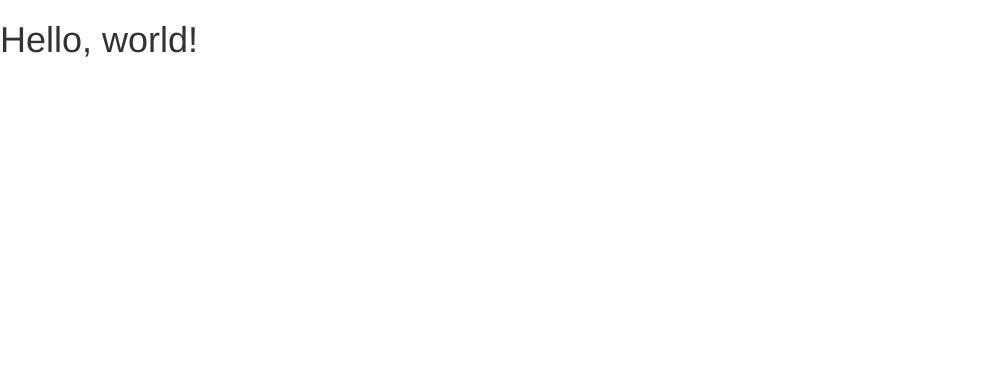
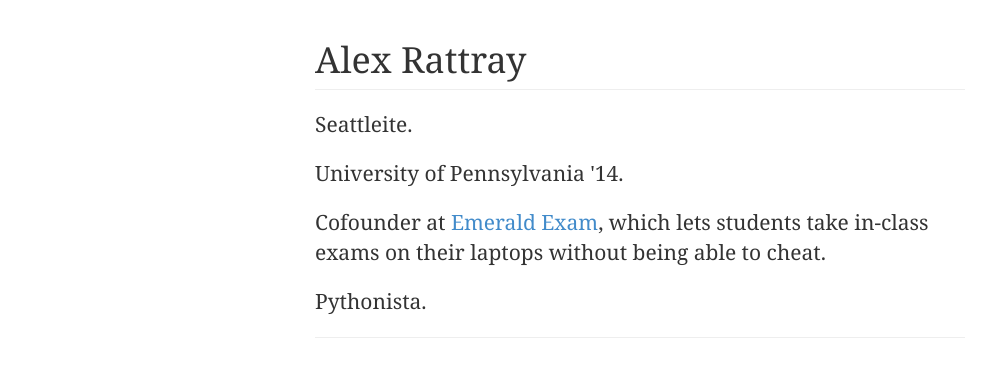
Before and after one commit to rattrayalex/rattrayalex.github.io, a Jekyll site: the page index.html, which Jekyll copies as it is, in a window 1280 px wide. Shown: the top 377 px of the page, without its empty margins (0-988 px from the left). Built offline with Jekyll 4.4.1, drawn with Linux system fonts in a browser that asks for light colours; Markdown is read by kramdown in place of the engine named in the settings.

Commit message:
initial writings

```diff
--- a/index.html
+++ b/index.html
@@ -4,7 +4,7 @@
     <title>Bootstrap 101 Template</title>
     <meta name="viewport" content="width=device-width, initial-scale=1.0">
     <!-- Bootstrap -->
-    <link href="css/bootstrap.min.css" rel="stylesheet">
+    <link href="/css/bootstrap.min.css" rel="stylesheet">
 
     <!-- HTML5 Shim and Respond.js IE8 support of HTML5 elements and media queries -->
     <!-- WARNING: Respond.js doesn't work if you view the page via file:// -->
@@ -12,10 +12,33 @@
       <script src="https://oss.maxcdn.com/libs/html5shiv/3.7.0/html5shiv.js"></script>
       <script src="https://oss.maxcdn.com/libs/respond.js/1.3.0/respond.min.js"></script>
     <![endif]-->
+
+    <style>
+      h1, p, a {
+        font-family: Georgia, 'Times New Roman', Serif;
+      }
+      .container {
+        margin: auto;
+        max-width: 680px;
+      }
+    </style>
   </head>
   <body>
-    <h1>Hello, world!</h1>
-
+    <div class="container">
+      <h1 class='page-header'>Alex Rattray</h1>
+      <p class="lead">
+        Seattleite.
+      </p><p class="lead">
+        University of Pennsylvania '14.
+      </p><p class="lead">
+        Cofounder at
+        <a href="http://emeraldexam.com">Emerald Exam</a>,
+        which lets students take in-class exams on their laptops without being able to cheat.
+      </p><p class="lead">
+        Pythonista.
+      </p>
+      <hr>
+    </div>
     <!-- jQuery (necessary for Bootstrap's JavaScript plugins) -->
     <script src="https://code.jquery.com/jquery.js"></script>
     <!-- Include all compiled plugins (below), or include individual files as needed -->
```
